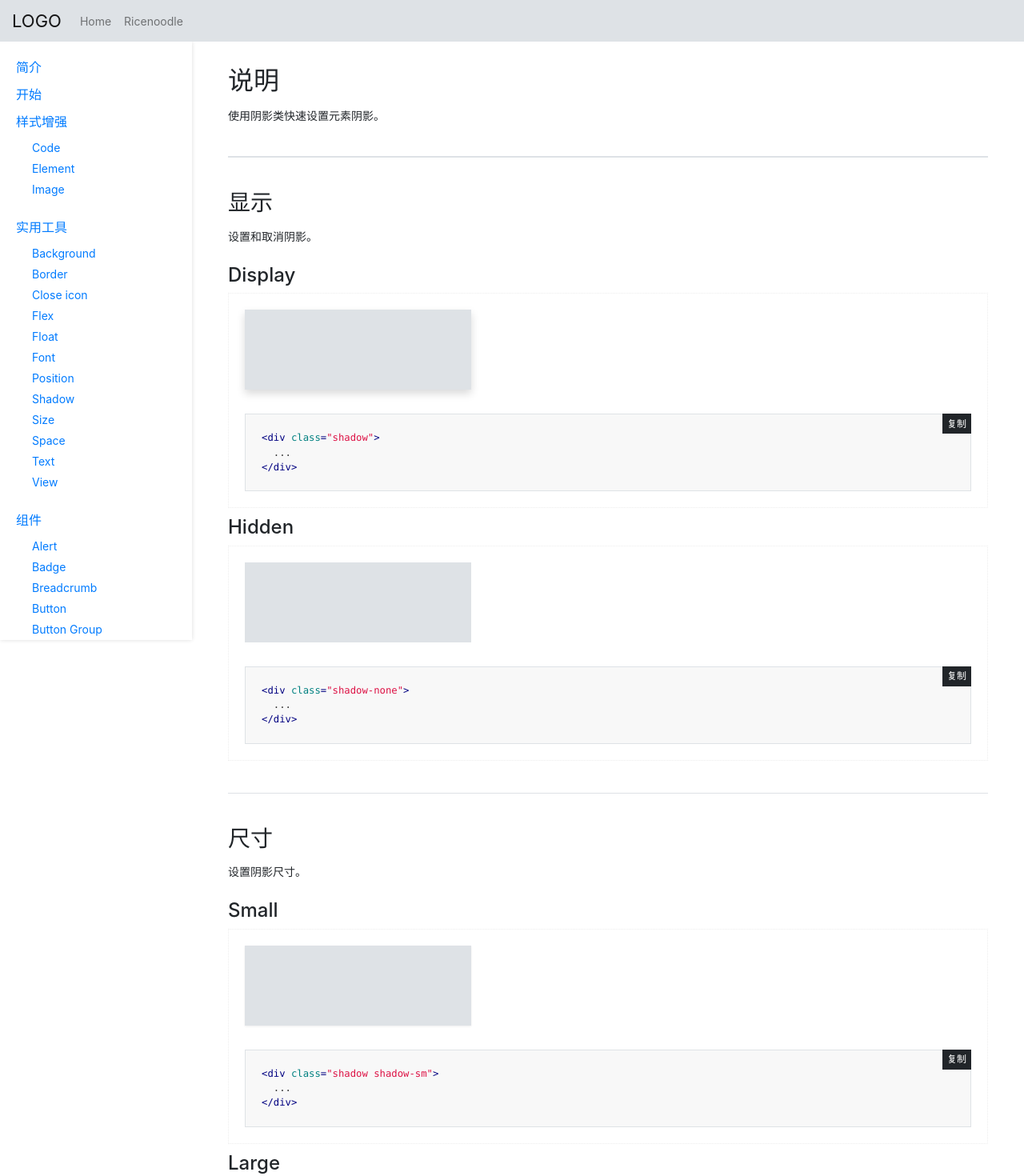
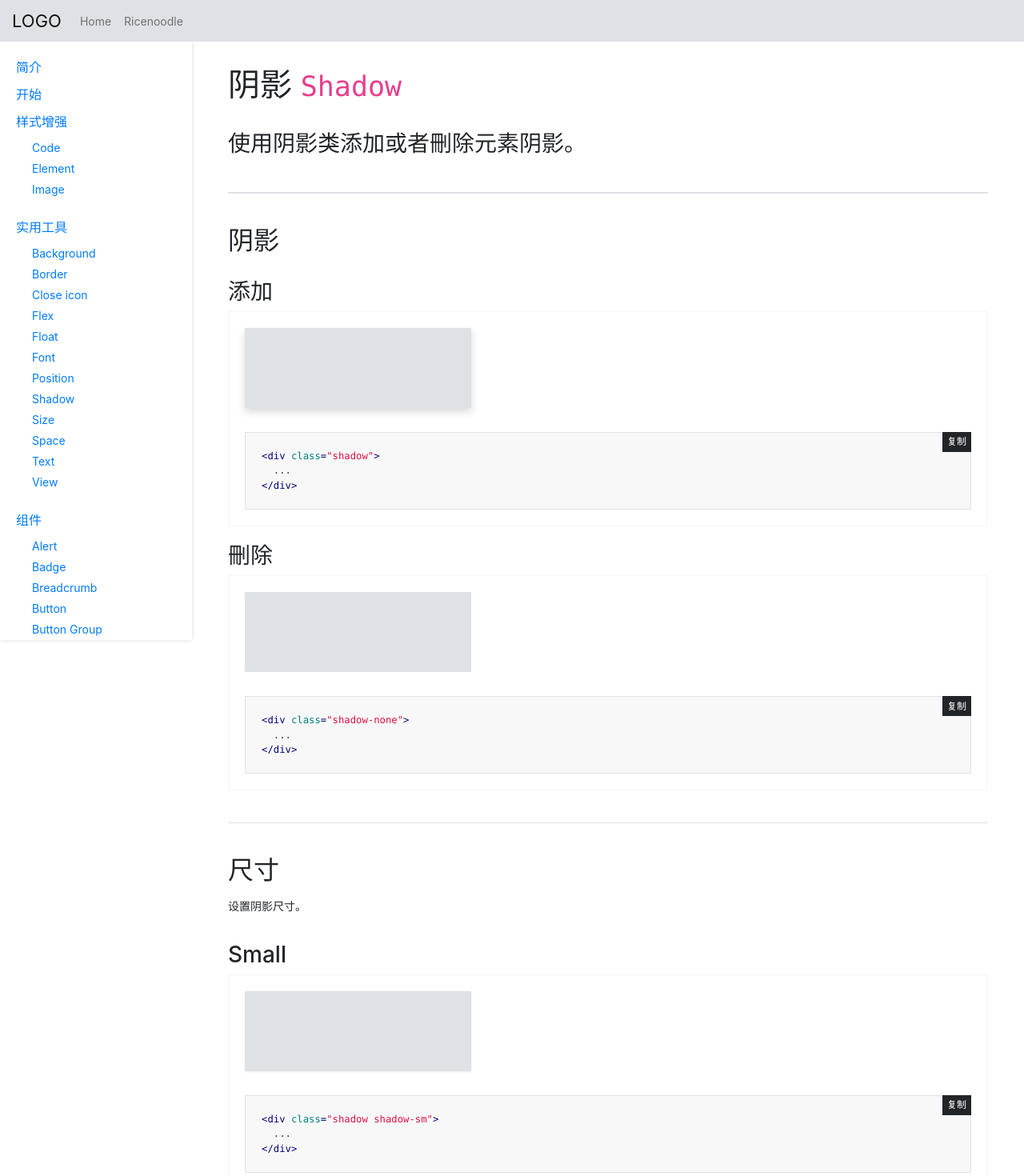
Before and after one commit to yayocn/yayocn-web, a React app: page /ricenoodle/utilities/shadow in a window 1280 px wide. Shown: the top 1470 px of the page at 80% size. Built offline with nearby package versions, Linux system fonts and the light colour scheme.

Commit message:
improve shadow

```diff
--- a/src/view/ricenoodle/utilities/Shadow.js
+++ b/src/view/ricenoodle/utilities/Shadow.js
@@ -8,8 +8,8 @@ import { find } from 'lodash';
 
 const SHADOW = {
   visibility: [
-    { title: 'Display', key: 'shadow', subTitle: '', className: 'shadow', },
-    { title: 'Hidden', key: 'noneShadow', subTitle: '', className: 'shadow-none', },
+    { title: '添加', key: 'shadow', subTitle: '', className: 'shadow', },
+    { title: '刪除', key: 'noneShadow', subTitle: '', className: 'shadow-none', },
   ],
   size: [
     { title: 'Small', key: 'smallShadow', subTitle: '', className: 'shadow shadow-sm', },
@@ -33,13 +33,12 @@ export default class Shadow extends Component {
   render () {
     return (
       <PageWrapper>
-        <h2>说明</h2>
-        <p>使用阴影类快速设置元素阴影。</p>
+        <h1>阴影 <code>Shadow</code></h1>
+        <p className="font-2x font-100">使用阴影类添加或者刪除元素阴影。</p>
 
         <div className="divider divider-bold divider-lg"></div>
 
-        <h3>显示</h3>
-        <p>设置和取消阴影。</p>
+        <h2>阴影</h2>
         <div className={classnames(style['util-shadow'])}>
           <div className="row">
             <div className="col-12">
@@ -47,7 +46,7 @@ export default class Shadow extends Component {
                 SHADOW.visibility.map((item, index) => {
                   return (
                     <Fragment key={index}>
-                      <h4 className="mt-10">{item.title}</h4>
+                      <h3 className="mt-20">{item.title}</h3>
                       <div className={classnames(common['feature-example'])}>
                         <div className={classnames(common['example-view'])}>
                           <div className="row">
@@ -73,7 +72,7 @@ export default class Shadow extends Component {
         </div>
 
         <div className="divider divider-lg"></div>
-        <h3>尺寸</h3>
+        <h2>尺寸</h2>
         <p>设置阴影尺寸。</p>
         <div className={classnames(style['util-shadow'])}>
           <div className="row">
@@ -82,7 +81,7 @@ export default class Shadow extends Component {
                 SHADOW.size.map((item, index) => {
                   return (
                     <Fragment key={index}>
-                      <h4 className="mt-10">{item.title}</h4>
+                      <h3 className="mt-20">{item.title}</h3>
                       <div className={classnames(common['feature-example'])}>
                         <div className={classnames(common['example-view'])}>
                           <div className="row">
```
